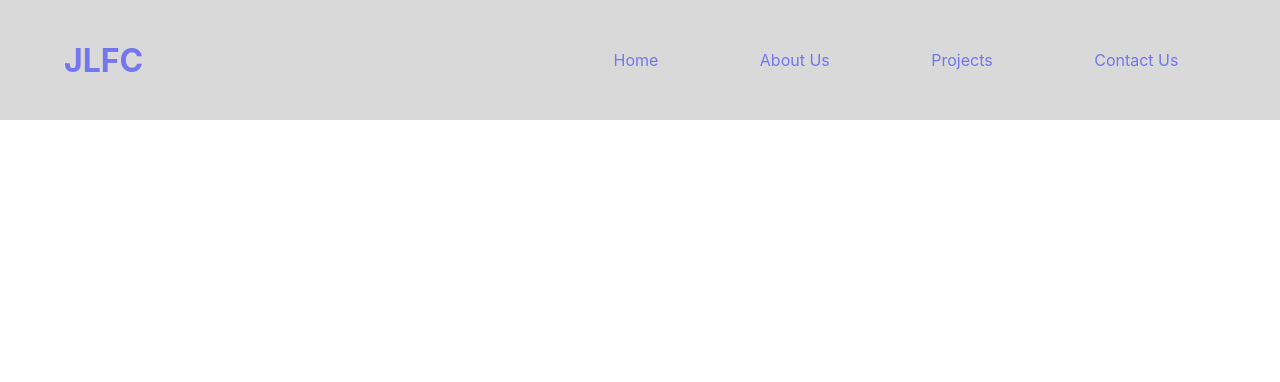
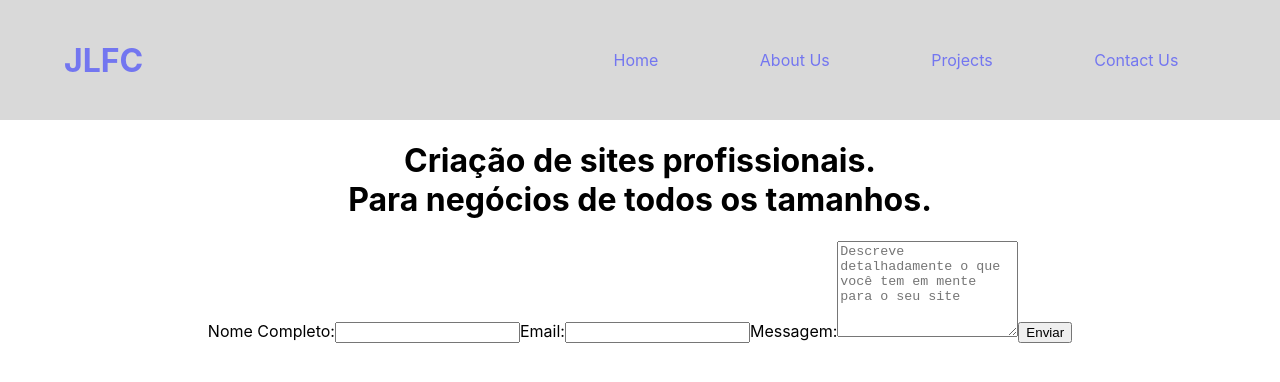
Before and after one commit to FelipeCastanheira/JLFC, a React (Create React App) app: page / in a window 1280 px wide. Shown: the top 382 px of the page. Built offline with nearby package versions, Linux system fonts and the light colour scheme.

Commit message:
update on main

```diff
--- a/package.json
+++ b/package.json
@@ -6,12 +6,14 @@
     "@testing-library/jest-dom": "^5.16.5",
     "@testing-library/react": "^13.4.0",
     "@testing-library/user-event": "^13.5.0",
+    "axios": "^1.4.0",
     "react": "^18.2.0",
     "react-dom": "^18.2.0",
     "react-scripts": "^2.1.3",
     "react-scroll": "^1.8.9",
     "styled-components": "^5.3.5",
     "web-vitals": "^2.1.4"
+
   },
   "scripts": {
     "start": "react-scripts start",
--- a/src/App.js
+++ b/src/App.js
@@ -1,6 +1,7 @@
 import './App.css';
 import React from 'react';
 import Navbar from './components/header/Navbar';
+import Main from './components/main/Main';
 
 
 
@@ -9,6 +10,7 @@
   return (
     <div className="App">
      <Navbar/>
+     <Main/>
     </div>
   );
 }
--- /dev/null
+++ b/src/components/main/Main.js
@@ -0,0 +1,77 @@
+import React, { useState } from "react";
+import MainContainer from "./Main.styles";
+import axios from "axios";
+
+function Main() {
+  const [contact, setContact] = useState({
+    name: "",
+    email: "",
+    message: "",
+  });
+
+  function handleChange(event) {
+    const inputname = event.target.name;
+    setContact({ ...contact, [inputname]: event.target.value });
+  }
+
+  function handleClick(event) {
+    event.preventDefault();
+    const from_name = contact.name;
+    const message = contact.message;
+    const reply_to = contact.email;
+
+    const data = {
+      service_id: "service_ujkdmj1",
+      template_id: "template_0wnpiak",
+      user_id: process.env.REACT_APP_USER_ID,
+      template_params: { from_name, message, reply_to },
+    };
+
+    axios.post("https://api.emailjs.com/api/v1.0/email/send", data);
+    setContact({ name: "", email: "", message: "" });
+  }
+
+  return (
+    <MainContainer>
+      <div className="left">
+        <h1>
+          Criação de sites profissionais.
+          <br></br>
+          Para negócios de todos os tamanhos.
+        </h1>
+      </div>
+
+      <div className="right">
+        <form>
+          <label>Nome Completo:</label>
+          <input
+            onChange={handleChange}
+            name="name"
+            value={contact.name}
+            type="text"
+          ></input>
+          <label>Email:</label>
+          <input
+            onChange={handleChange}
+            name="email"
+            value={contact.email}
+            type="email"
+          ></input>
+          <label>Messagem:</label>
+          <textarea
+            onChange={handleChange}
+            name="message"
+            value={contact.message}
+            rows="6"
+            placeholder="Descreve detalhadamente o que você tem em mente para o seu site"
+          />
+          <button onClick={handleClick} className="btn">
+            Enviar
+          </button>
+        </form>
+      </div>
+    </MainContainer>
+  );
+}
+
+export default Main;
--- /dev/null
+++ b/src/components/main/Main.styles.js
@@ -0,0 +1,16 @@
+import styled from "styled-components";
+
+const MainContainer = styled.div`
+
+
+
+
+  @media screen and (max-width: 780px) {
+
+  }
+
+  @media screen and (max-width: 380px) {
+  }
+`;
+
+export default MainContainer;
```
Also changed, not shown: 1 other file (tests, documents, lock files or other folders).
